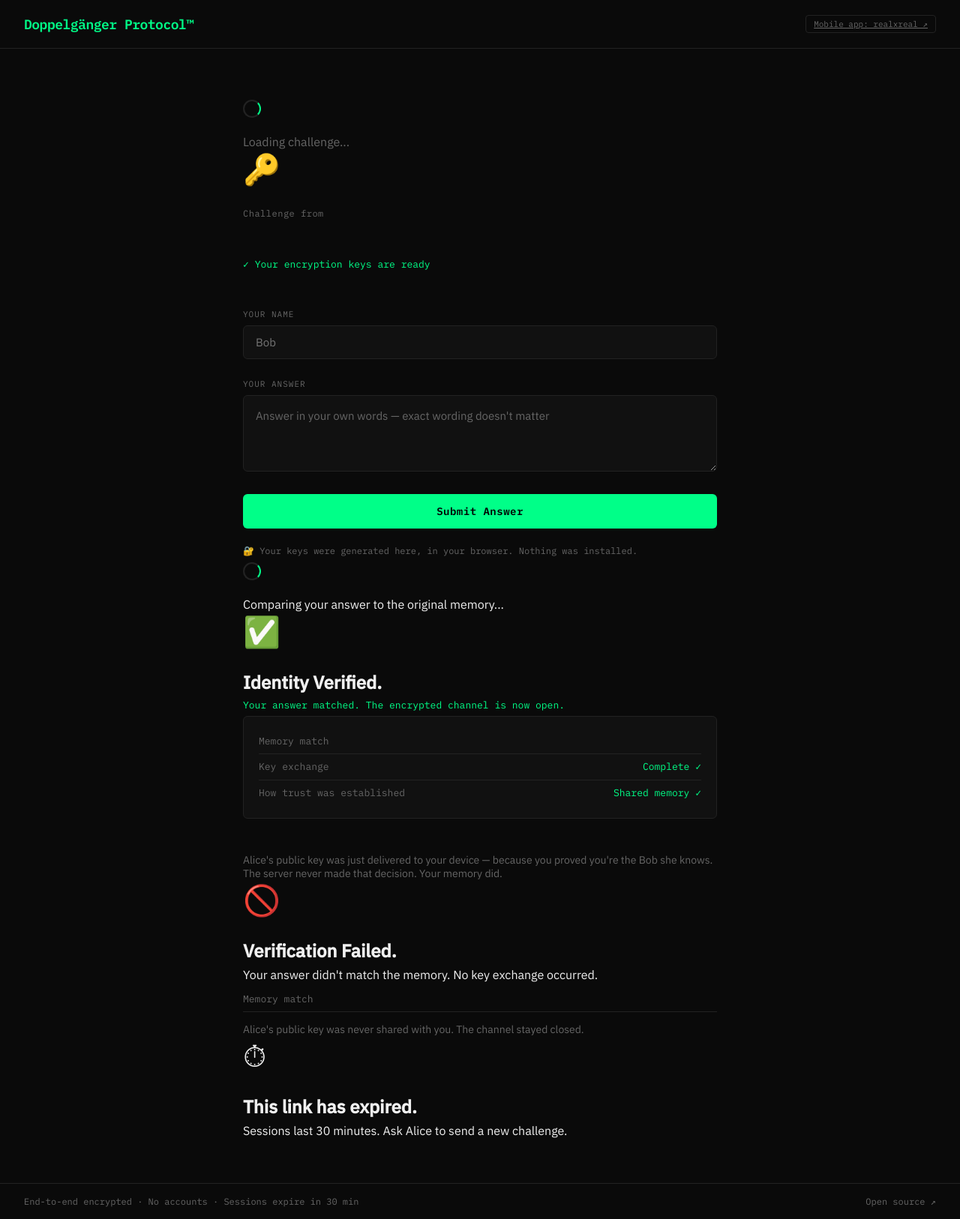
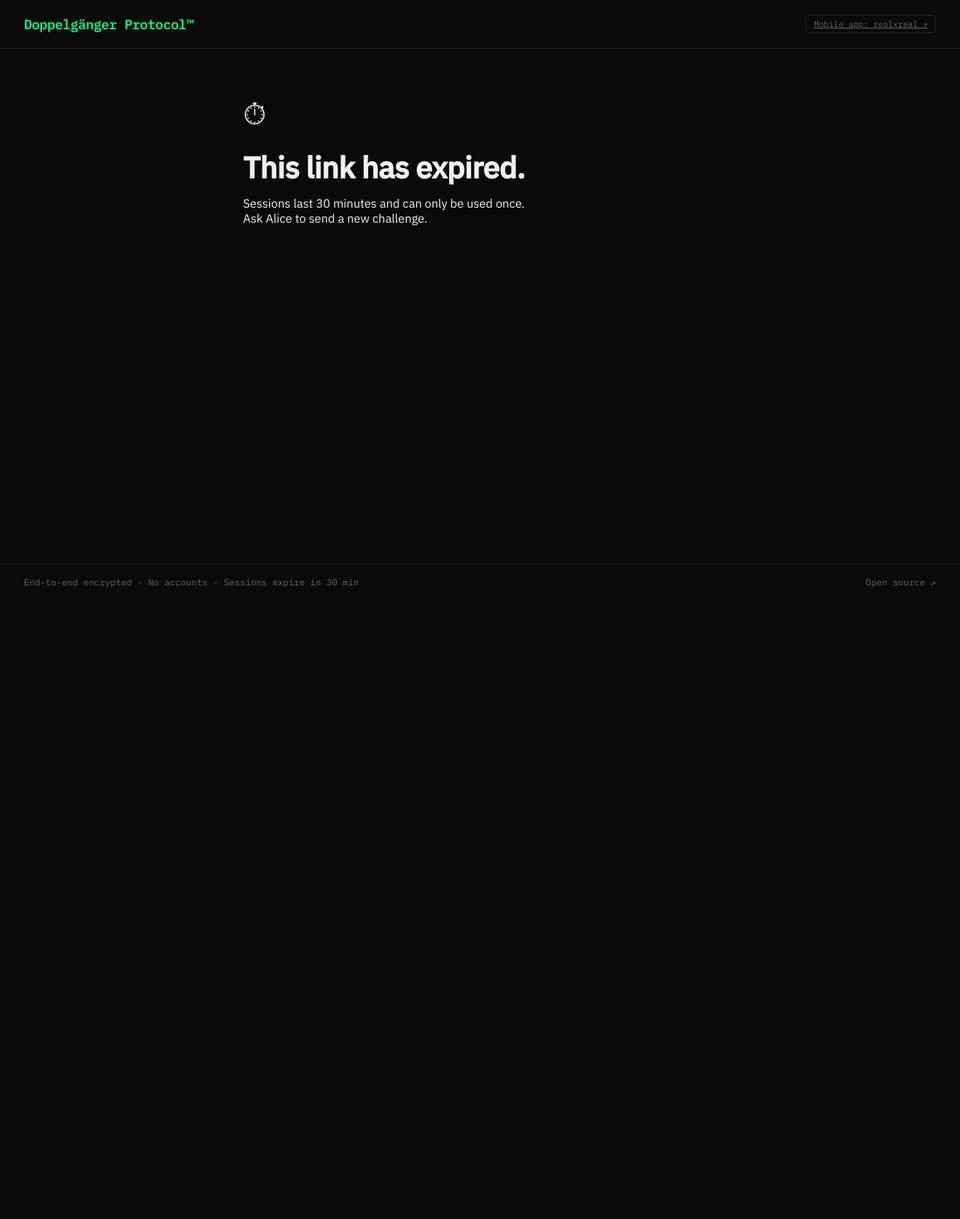
Before and after one commit to doppelgangerprotocol/doppelganger-web, a Flask app: page /verify/s/1 in a window 1280 px wide. Shown: the whole page at 75% size. After the commit the page ends 784 px from the top, so only its background shows below. Run offline with Flask 3, Linux system fonts and the light colour scheme.

Commit message:
Updated the UI for more consistency. Preparing to reorganize the css.

```diff
--- a/static/css/main.css
+++ b/static/css/main.css
@@ -564,3 +564,19 @@ textarea::placeholder { color: var(--text-muted); }
 .fade-in {
     animation: fadeIn 0.25s ease;
 }
+
+/* Bob's challenge question — match Alice's heading scale */
+.challenge-q {
+    font-size: clamp(24px, 4vw, 36px);
+    font-weight: 600;
+    letter-spacing: -0.5px;
+    line-height: 1.3;
+    margin-bottom: 28px;
+}
+
+h2 {
+    font-size: clamp(28px, 4vw, 40px);
+    font-weight: 600;
+    letter-spacing: -0.5px;
+    margin-bottom: 12px;
+}
--- a/static/js/ui.js
+++ b/static/js/ui.js
@@ -5,15 +5,21 @@
 const UI = (() => {
 
     function showStep(stepId) {
-        document.querySelectorAll(".step").forEach(el => el.classList.add("hidden"));
+        // .screen targets only full-page screens — avoids conflict with
+        // .step-item elements in the landing page how-it-works section
+        document.querySelectorAll(".screen").forEach(el => {
+            el.classList.add("hidden");
+            el.classList.remove("fade-in");
+        });
         const el = document.getElementById(stepId);
         if (el) {
             el.classList.remove("hidden");
+            void el.offsetWidth; // force reflow so fade-in replays every time
             el.classList.add("fade-in");
         }
     }
 
-    // Character counters
+    // Character counters for Alice's form
     document.addEventListener("DOMContentLoaded", () => {
         const counters = [
             ["memory-question", "q-count"],
--- a/templates/session.html
+++ b/templates/session.html
@@ -4,14 +4,14 @@
 {% block content %}
 <div data-session-id="{{ session_id }}">
 
-    <!-- Loading -->
-    <div id="step-loading" class="step">
+    <!-- Screen 1: Loading -->
+    <div id="step-loading" class="screen">
         <div class="loader"></div>
         <p style="margin-top:16px; color: var(--text-muted);">Loading challenge...</p>
     </div>
 
-    <!-- Step 1: Bob generates keys + sees question -->
-    <div id="step-bob-challenge" class="step hidden">
+    <!-- Screen 2: Bob sees question + fills answer -->
+    <div id="step-bob-challenge" class="screen hidden">
         <div class="phase-icon">🔑</div>
         <p class="from-label">Challenge from <strong id="alice-name-display"></strong></p>
         <h2 id="challenge-question" class="challenge-q"></h2>
@@ -39,18 +39,18 @@
         <p class="privacy-note">🔐 Your keys were generated here, in your browser. Nothing was installed.</p>
     </div>
 
-    <!-- Scoring -->
-    <div id="step-scoring" class="step hidden">
+    <!-- Screen 3: Scoring in progress -->
+    <div id="step-scoring" class="screen hidden">
         <div class="loader"></div>
-        <p style="margin-top:16px;">Comparing your answer to the original memory...</p>
+        <p style="margin-top: 16px; color: var(--text-muted);">Comparing your answer to the original memory...</p>
     </div>
 
-    <!-- PASS -->
-    <div id="step-bob-pass" class="step hidden">
+    <!-- Screen 4A: Bob passed -->
+    <div id="step-bob-pass" class="screen hidden">
         <div class="phase-icon">✅</div>
         <h2>Identity Verified.</h2>
         <p class="emphasis">Your answer matched. The encrypted channel is now open.</p>
-        <div class="crypto-proof">
+        <div class="result-details">
             <div class="proof-row">
                 <span class="label">Memory match</span>
                 <span class="value success" id="bob-score"></span>
@@ -68,25 +68,33 @@
             Alice's public key was just delivered to your device — because you proved you're the Bob she knows.
             The server never made that decision. Your memory did.
         </p>
+        <a href="/verify" class="btn-secondary" style="display:inline-block; margin-top: 32px;">Start New Verification</a>
     </div>
 
-    <!-- FAIL -->
-    <div id="step-bob-fail" class="step hidden">
+    <!-- Screen 4B: Bob failed -->
+    <div id="step-bob-fail" class="screen hidden">
         <div class="phase-icon">🚫</div>
         <h2>Verification Failed.</h2>
         <p>Your answer didn't match the memory. No key exchange occurred.</p>
-        <div class="proof-row">
-            <span class="label">Memory match</span>
-            <span class="value danger" id="bob-fail-score"></span>
+        <div class="result-details">
+            <div class="proof-row">
+                <span class="label">Memory match</span>
+                <span class="value danger" id="bob-fail-score"></span>
+            </div>
+            <div class="proof-row">
+                <span class="label">Key exchange</span>
+                <span class="value danger">Not completed ✗</span>
+            </div>
         </div>
         <p class="result-note">Alice's public key was never shared with you. The channel stayed closed.</p>
+        <a href="/verify" class="btn-secondary" style="display:inline-block; margin-top: 32px;">Try Again</a>
     </div>
 
-    <!-- Expired -->
-    <div id="step-expired" class="step hidden">
+    <!-- Screen 5: Expired / already used -->
+    <div id="step-expired" class="screen hidden">
         <div class="phase-icon">⏱</div>
         <h2>This link has expired.</h2>
-        <p>Sessions last 30 minutes. Ask Alice to send a new challenge.</p>
+        <p>Sessions last 30 minutes and can only be used once.<br>Ask Alice to send a new challenge.</p>
     </div>
 
 </div>
```
Also changed, not shown: templates/index.html (+23 -14 lines).
